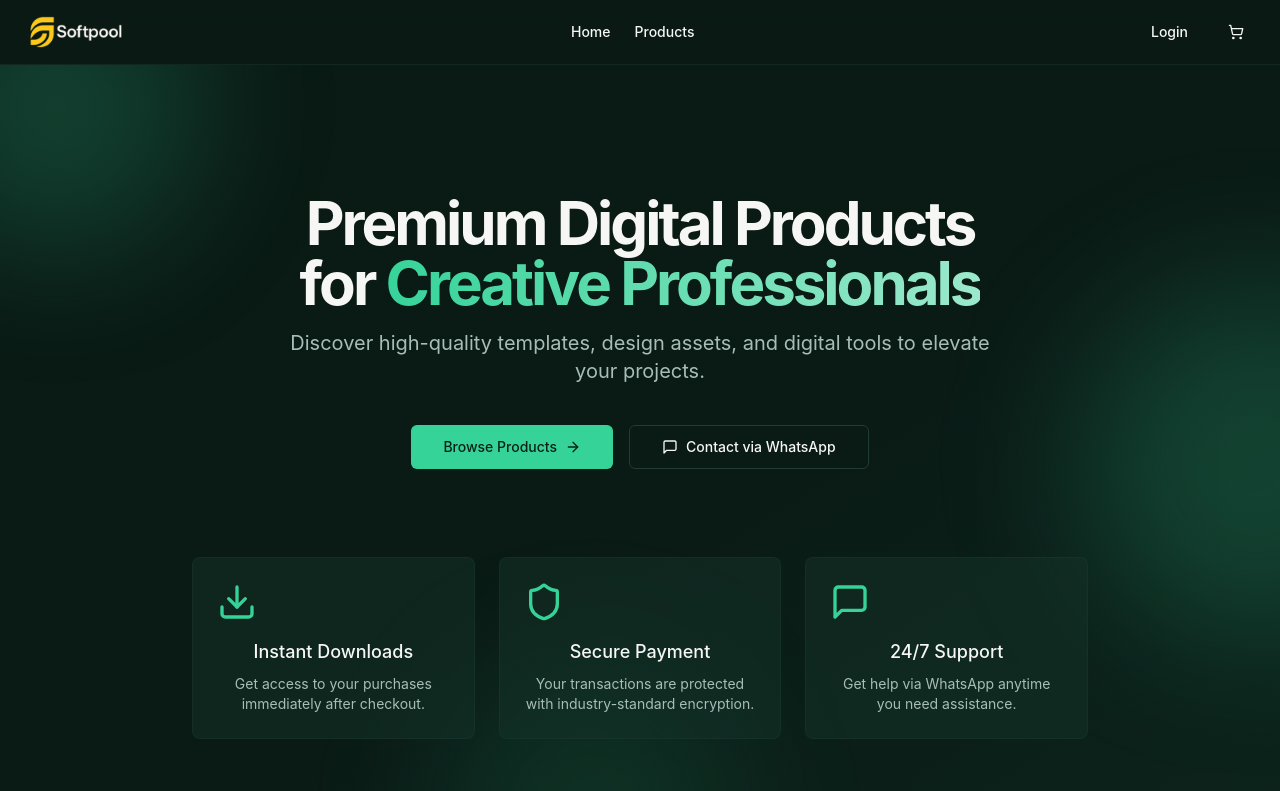
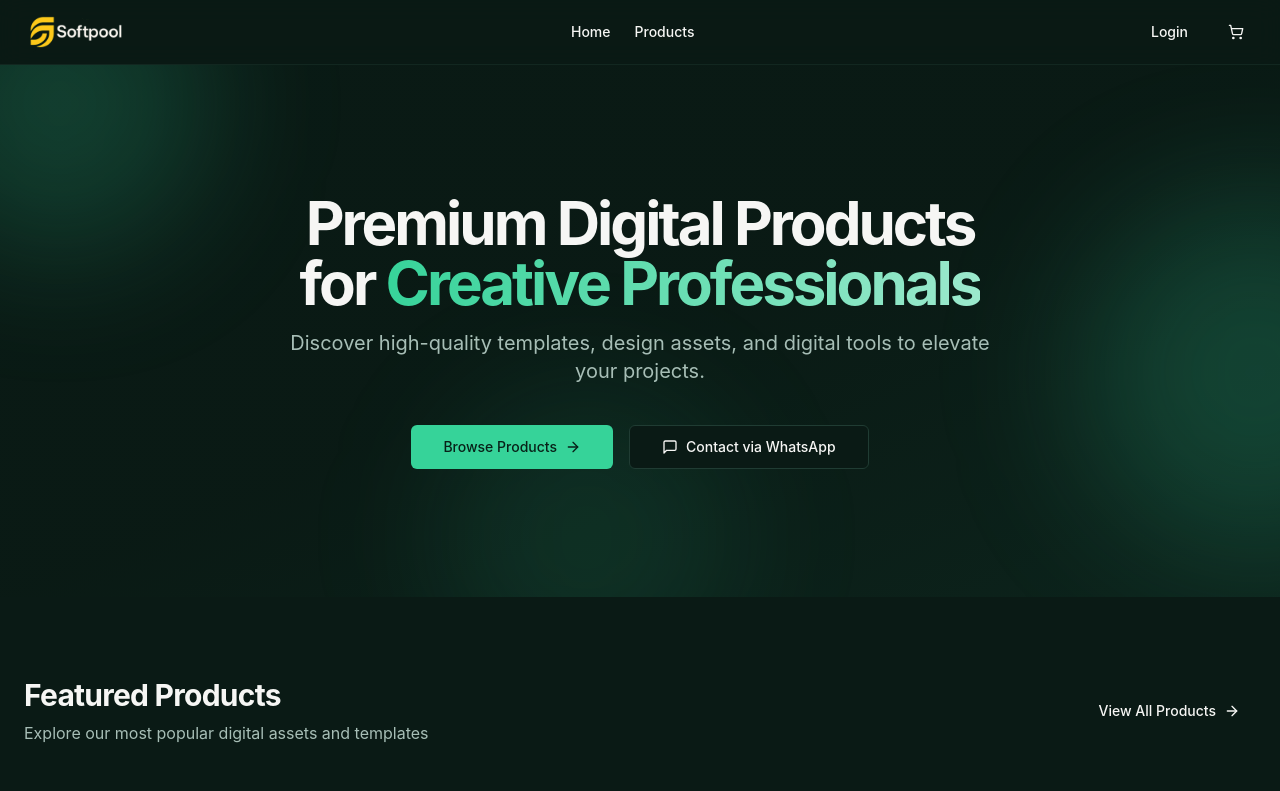
Before and after one commit to manopriyan6/softpool, a React (Vite) app: page / in a window 1280 px wide. Shown: the top 791 px of the page. Built offline with nearby package versions, Linux system fonts and the light colour scheme.

Commit message:
Changes
Co-authored-by: manopriyan6 <86639504+manopriyan6@users.noreply.github.com>

```diff
--- a/src/components/home/Hero.tsx
+++ b/src/components/home/Hero.tsx
@@ -1,5 +1,5 @@
 
-import { ArrowRight, Download, MessageSquare, Shield } from "lucide-react";
+import { ArrowRight, MessageSquare } from "lucide-react";
 import { Button } from "@/components/ui/button";
 import { Link } from "react-router-dom";
 
@@ -39,23 +39,6 @@ const Hero = () => {
             </Button>
           </div>
 
-          <div className="grid grid-cols-1 md:grid-cols-3 gap-6 w-full max-w-4xl pt-12">
-            {[
-              { Icon: Download, title: "Instant Downloads", desc: "Get access to your purchases immediately after checkout." },
-              { Icon: Shield, title: "Secure Payment", desc: "Your transactions are protected with industry-standard encryption." },
-              { Icon: MessageSquare, title: "24/7 Support", desc: "Get help via WhatsApp anytime you need assistance." },
-            ].map(({ Icon, title, desc }, i) => (
-              <div
-                key={title}
-                className="bg-secondary/50 p-6 rounded-lg border border-border/40 animate-fade-in hover-scale transition-colors hover:border-primary/40"
-                style={{ animationDelay: `${300 + i * 120}ms`, animationFillMode: "backwards" }}
-              >
-                <Icon className="h-10 w-10 text-primary mb-4" />
-                <h3 className="text-lg font-medium mb-2">{title}</h3>
-                <p className="text-sm text-muted-foreground">{desc}</p>
-              </div>
-            ))}
-          </div>
         </div>
       </div>
     </section>
```
